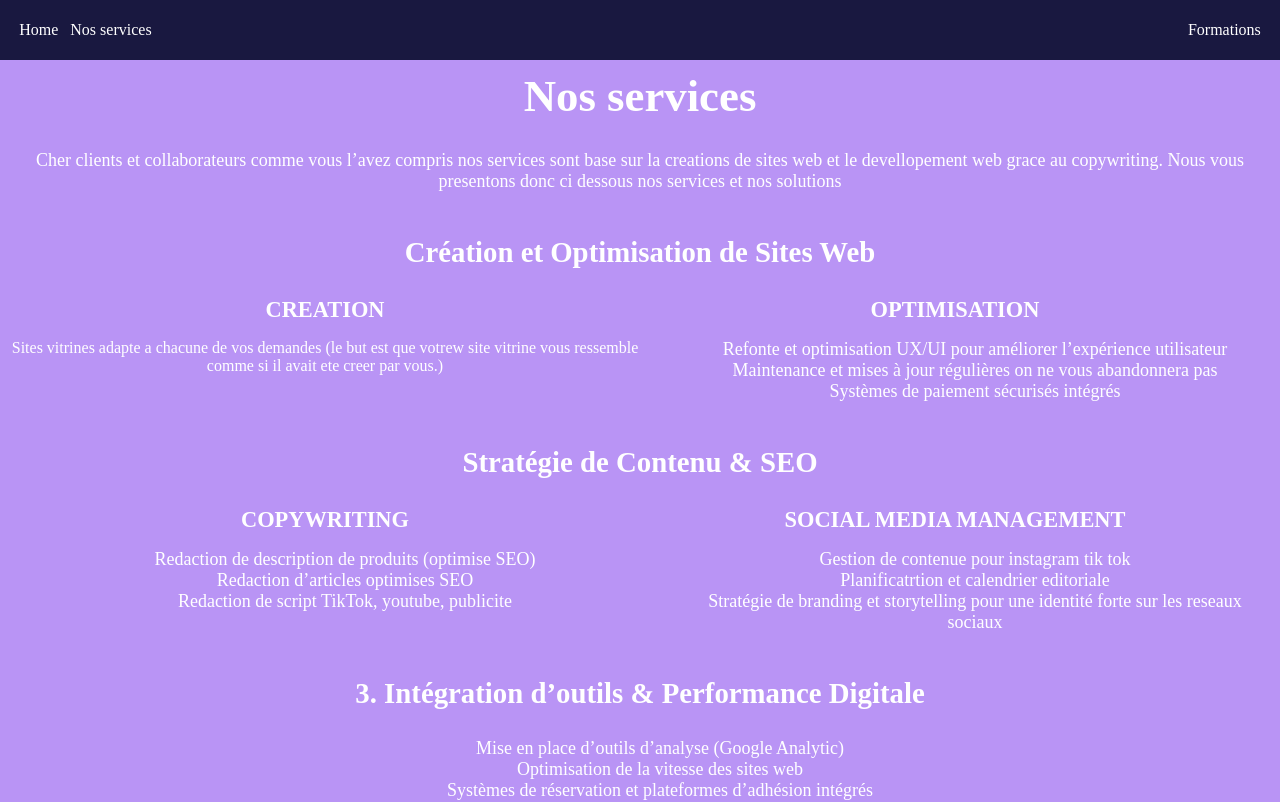
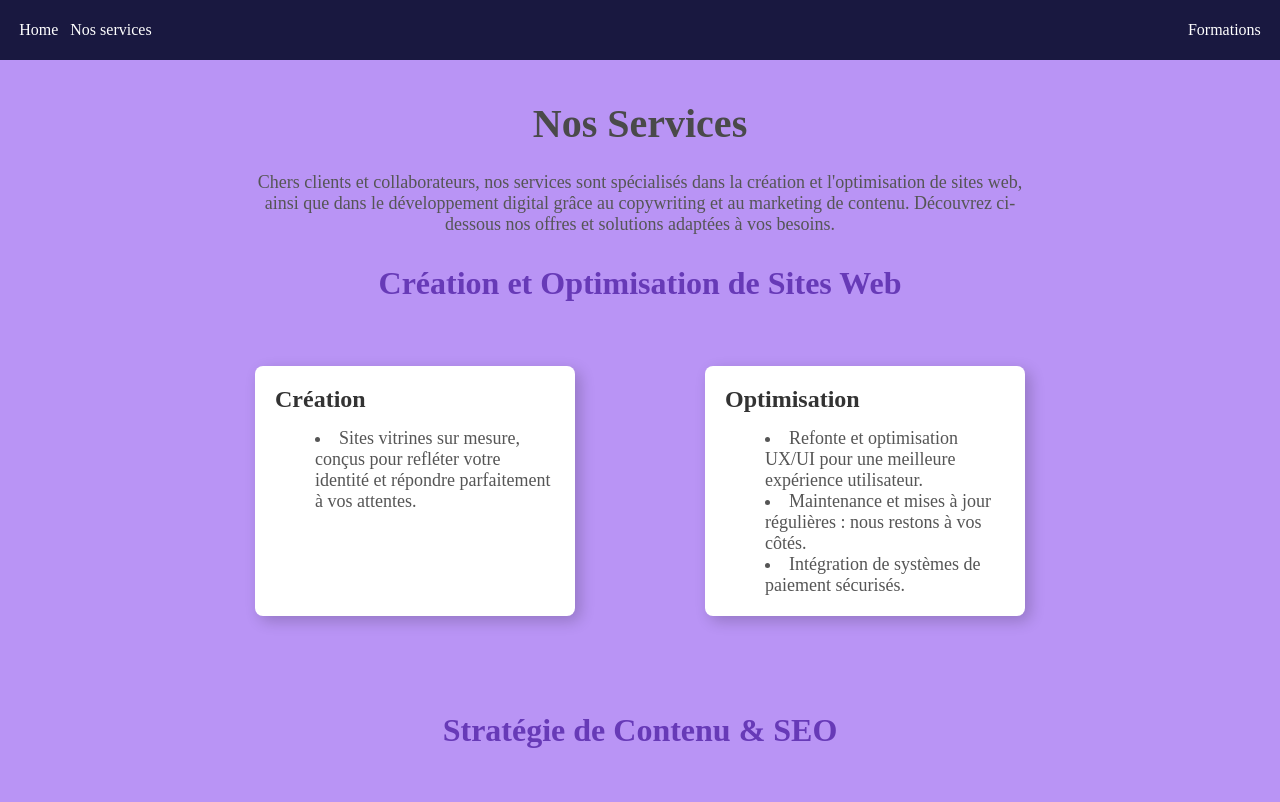
Before and after one commit to danielOkpe/sd-gency, a Nuxt app: page /Services in a window 1280 px wide. Shown: the top 802 px of the page. Built offline with nearby package versions, Linux system fonts and the light colour scheme.

Commit message:
our services v1

```diff
--- a/pages/Services.vue
+++ b/pages/Services.vue
@@ -1,57 +1,65 @@
 <template>
     <div class="container">
-    <section>
-        <h2>Nos services</h2>
-        <p>Cher clients et collaborateurs comme vous l’avez compris nos services sont base sur la creations de sites web et le devellopement web grace au copywriting. Nous vous presentons donc ci dessous nos services et nos solutions</p>
+      <section class="intro">
+        <h2>Nos Services</h2>
+        <p>
+          Chers clients et collaborateurs, nos services sont spécialisés dans la création et l'optimisation de sites web,
+          ainsi que dans le développement digital grâce au copywriting et au marketing de contenu.
+          Découvrez ci-dessous nos offres et solutions adaptées à vos besoins.
+        </p>
       </section>
 
-    <section>
+      <section class="service">
         <h3>Création et Optimisation de Sites Web</h3>
-        <div>
-        <article>
-            <h4>CREATION</h4>
-            Sites vitrines adapte a chacune de vos demandes (le but est que votrew site vitrine vous ressemble comme si il avait ete creer par vous.)
+        <div class="service-grid">
+          <article class="card">
+            <h4>Création</h4>
+            <ul>
+                <li>Sites vitrines sur mesure, conçus pour refléter votre identité et répondre parfaitement à vos attentes.</li>
+            </ul>
           </article>
-        <article>
-            <h4>OPTIMISATION</h4>
+          <article class="card">
+            <h4>Optimisation</h4>
             <ul>
-                <li>Refonte et optimisation UX/UI pour améliorer l’expérience utilisateur</li>
-                <li>Maintenance et mises à jour régulières on ne vous abandonnera pas</li>
-                <li>Systèmes de paiement sécurisés intégrés</li>
+              <li>Refonte et optimisation UX/UI pour une meilleure expérience utilisateur.</li>
+              <li>Maintenance et mises à jour régulières : nous restons à vos côtés.</li>
+              <li>Intégration de systèmes de paiement sécurisés.</li>
             </ul>
           </article>
         </div>
       </section>
 
-    <section>
+      <section class="service">
         <h3>Stratégie de Contenu & SEO</h3>
-        <div>
-        <article>
-            <h4>COPYWRITING</h4>
+        <div class="service-grid">
+          <article class="card">
+            <h4>Copywriting</h4>
             <ul>
-                <li>Redaction de description de produits (optimise SEO)</li>
-                <li>Redaction d’articles optimises SEO</li>
-                <li>Redaction de script TikTok, youtube, publicite</li>
+              <li>Rédaction de descriptions produits optimisées pour le SEO.</li>
+              <li>Création d'articles de blog performants pour le référencement.</li>
+              <li>Élaboration de scripts pour TikTok, YouTube et publicités.</li>
             </ul>
           </article>
-        <article>
-            <h4>SOCIAL MEDIA MANAGEMENT</h4>
+          <article class="card">
+            <h4>Social Media Management</h4>
             <ul>
-                <li>Gestion de contenue pour instagram tik tok </li>
-                <li>Planificatrtion et calendrier editoriale </li>
-                <li>Stratégie de branding et storytelling pour une identité forte sur les reseaux sociaux </li>
+              <li>Gestion de contenu pour Instagram et TikTok.</li>
+              <li>Planification et calendrier éditorial.</li>
+              <li>Développement de branding et storytelling pour une identité forte.</li>
             </ul>
           </article>
         </div>
       </section>
 
-    <section>
-        <h3>3. Intégration d’outils & Performance Digitale</h3>
-        <ul>
-            <li>Mise en place d’outils d’analyse (Google Analytic)</li>
-            <li>Optimisation de la vitesse des sites web</li>
-            <li>Systèmes de réservation et plateformes d’adhésion intégrés</li>
+      <section class="service ">
+        <h3>Intégration d’Outils & Performance Digitale</h3>
+        <div class="service-grid">
+        <ul class="card">
+          <li>Implémentation d’outils d’analyse (Google Analytics).</li>
+          <li>Optimisation des performances et de la vitesse des sites web.</li>
+          <li>Intégration de systèmes de réservation et d’adhésion.</li>
         </ul>
+         </div>
       </section>
 
       <section class="button-section">
@@ -60,53 +68,77 @@
     </div>
   </template>
 
-
   <script setup lang="ts">
   import Button from '~/components/Button.vue';
-
   </script>
 
   <style scoped>
-.container{
+  .container {
     min-height: calc(100vh - 80px);
     background-color: #b994f5;
-    padding: 10px;
-}
-
-section{
-    margin-bottom: 5.5vh;
-    display: flex;
-    flex-direction: column;
-    gap: 3.5vh;
-    align-items: center;
-}
-
-section div{
-    display: grid;
-    grid-template-columns: repeat(2,1fr);
+    padding: 40px 20px;
     text-align: center;
   }
 
-h4{
-    margin-bottom: 2vh;
-    font-size: 1.4rem;
+  h2 {
+    font-size: 2.5rem;
+    color: #4a4a4a;
+    margin-bottom: 25px;
   }
 
-h3{
-    font-size: 1.8rem;
+  h3 {
+    font-size: 2rem;
+    color: #673ab7;
+    margin-bottom: 8vh;
   }
 
-h2{
-    font-size: 2.8rem;
+  h4 {
+    font-size: 1.5rem;
+    color: #333;
+    margin-bottom: 15px;
   }
 
-p, li{
+
+
+  p, li {
     font-size: 18px;
-    text-align: center;
+    color: #555;
+    list-style:inside;
+
   }
 
-.button-section{
-    margin-bottom: 0;
+  .intro p {
+    max-width: 800px;
+    margin: 0 auto 30px;
   }
 
+  .service {
+    max-width: 900px;
+    margin: auto;
+    margin-bottom: 12vh;
+  }
+
+  .service-grid {
+    display: flex;
+    justify-content: space-around;
+    flex-wrap: wrap;
+  }
+
+  .card {
+    background: white;
+    padding: 20px;
+    border-radius: 8px;
+    box-shadow: 5px 5px 15px rgba(0, 0, 0, 0.2);
+    transition: transform 0.3s ease-in-out;
+    width: 280px;
+    text-align: left;
+  }
+
+  .card:hover {
+    transform: translateY(-5px);
+  }
+
+  .button-section {
+    margin-top: 30px;
+  }
   </style>
```
Lines whose indentation alone changed are shown as unchanged.
